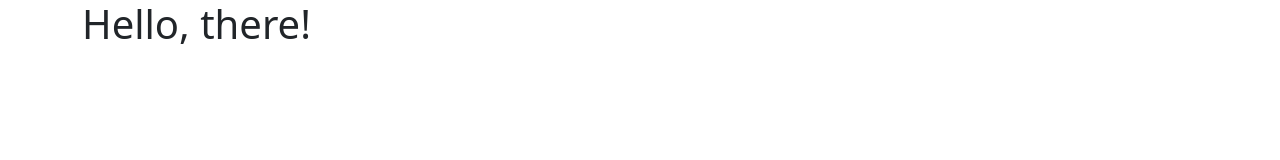
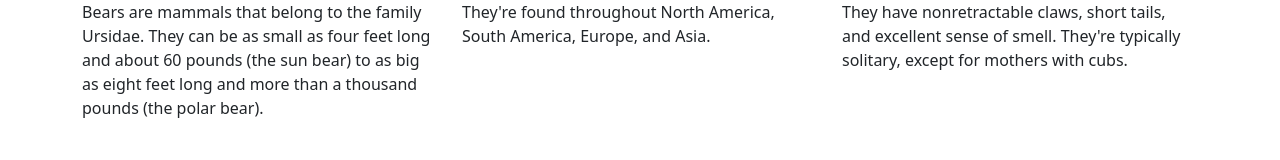
Before and after one commit to carolina-gomez/css-frameworks, a plain HTML site: page index.html in a window 1280 px wide. Drawn offline with nearby package versions, Linux system fonts and the light colour scheme.

Commit message:
add rows and columns

```diff
--- a/index.html
+++ b/index.html
@@ -12,6 +12,33 @@
         <title>Thinkful</title>
     </head>
     <body class="container">
-        <h1>Hello, there!</h1>
+        <div class="row">
+            <!-- Add 3 columns -->
+
+            <!-- COLUMN 1 -->
+            <div class="col">
+                <p>
+                    Bears are mammals that belong to the family Ursidae. They can be as
+                    small as four feet long and about 60 pounds (the sun bear) to as big as
+                    eight feet long and more than a thousand pounds (the polar bear).
+                </p>
+            </div>
+
+             <!-- COLUMN 2 -->
+            <div class="col">
+                <p>
+                    They're found throughout North America, South America, Europe, and Asia.
+                </p>
+            </div>
+
+            <!-- COLUMN 3 -->
+            <div class="col">
+                <p>
+                    They have nonretractable claws, short tails, and excellent sense of
+                    smell. They're typically solitary, except for mothers with cubs.
+                </p>
+            </div>
+
+        </div>
     </body>
 </html>
```
